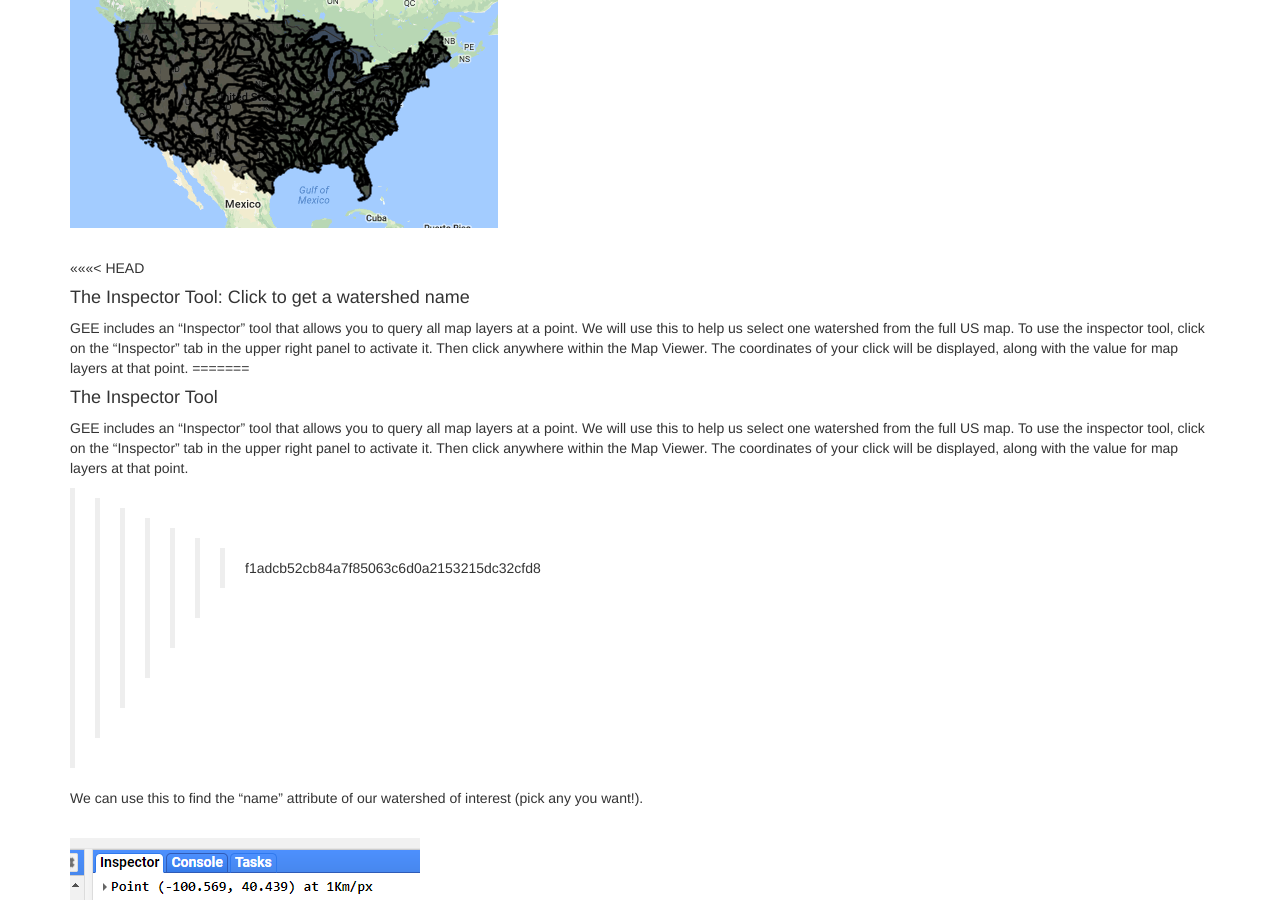
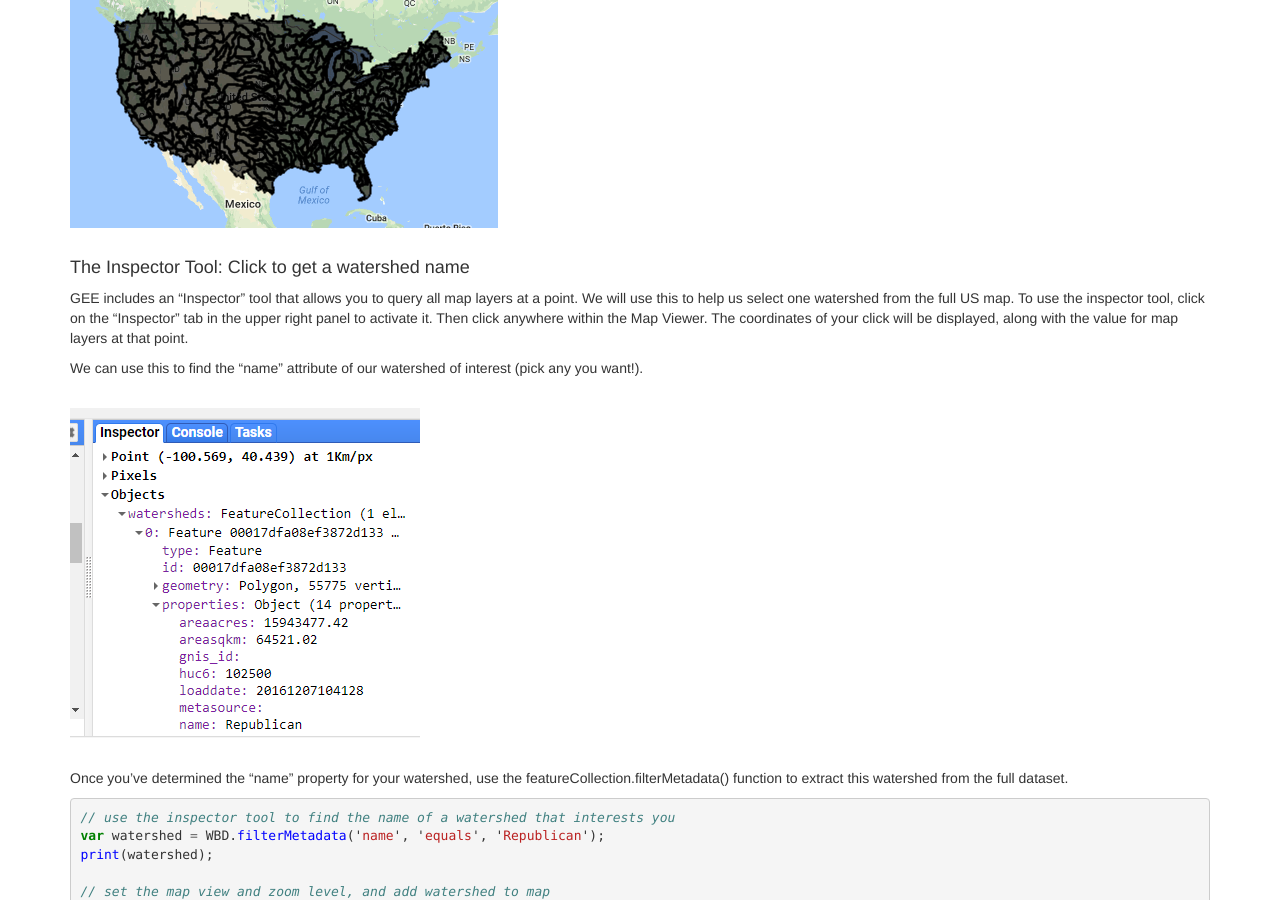
Before and after one commit to geohackweek/GoogleEarthEngine, a Jekyll site: the page built from _episodes/03-load-imagery.md, in a window 1280 px wide and 900 px high, scrolled down 2154 px. Built offline with Jekyll 4.4.1, drawn with Linux system fonts in a browser that asks for light colours.

Commit message:
fixing conflict

```diff
--- a/_episodes/03-load-imagery.md
+++ b/_episodes/03-load-imagery.md
@@ -72,13 +72,8 @@ Map.addLayer(WBD, {}, 'watersheds')
 <img src="../fig/03_wbd.png" border = "10">
 <br><br>
 
-<<<<<<< HEAD
 #### The Inspector Tool: Click to get a watershed name
 GEE includes an "Inspector" tool that allows you to query all map layers at a point. We will use this to help us select one watershed from the full US map. To use the inspector tool, click on the "Inspector" tab in the upper right panel to activate it. Then click anywhere within the Map Viewer. The coordinates of your click will be displayed, along with the value for map layers at that point.
-=======
-#### The Inspector Tool
-GEE includes an "Inspector" tool that allows you to query all map layers at a point. We will use this to help us select one watershed from the full US map. To use the inspector tool, click on the "Inspector" tab in the upper right panel to activate it. Then click anywhere within the Map Viewer. The coordinates of your click will be displayed, along with the value for map layers at that point.
->>>>>>> f1adcb52cb84a7f85063c6d0a2153215dc32cfd8
 
 We can use this to find the "name" attribute of our watershed of interest (pick any you want!).
 
```
